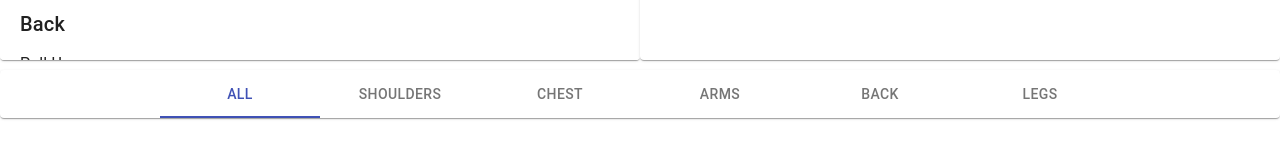
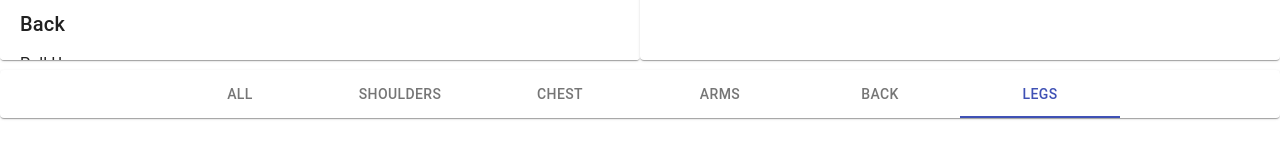
Before and after one commit to singharpan/MaterialUI, a React (Create React App) app: page / in a window 1280 px wide. Shown: the part 354-512 px from the top of the page. Built offline with nearby package versions, Linux system fonts and the light colour scheme.

Commit message:
tab onchange added

```diff
--- a/src/App.js
+++ b/src/App.js
@@ -8,6 +8,7 @@ import { muscles, excercises } from "./store/store";
 class App extends Component {
   state = {
     excercises,
+    category: "legs",
   };
   //Object.entries convert Object into Array
   getExcercisesbyMuscles() {
@@ -23,14 +24,24 @@ class App extends Component {
     );
   }
 
+  handleCategorySelected = (category) => {
+    this.setState({
+      category,
+    });
+  };
   render() {
     console.log(this.getExcercisesbyMuscles());
-    const excercies = this.getExcercisesbyMuscles();
+    const excercies = this.getExcercisesbyMuscles(),
+      { category } = this.state;
     return (
       <React.Fragment>
         <Header />
         <MainBody excercies={excercies} />
-        <Footer muscles={muscles} />
+        <Footer
+          muscles={muscles}
+          category={category}
+          onSelect={this.handleCategorySelected}
+        />
       </React.Fragment>
     );
   }
--- a/src/Footer.js
+++ b/src/Footer.js
@@ -1,13 +1,20 @@
 import React from "react";
 import { Tabs, Tab, Paper } from "@material-ui/core";
+//category is current selceted category
+const Footer = ({ muscles, onSelect, category }) => {
+  const index = category
+    ? muscles.findIndex((group) => group === category) + 1
+    : 0;
 
-const Footer = ({ muscles }) => {
+  const onIndexSelect = (e, index) =>
+    onSelect(index === 0 ? "" : muscles[index - 1]);
+
   return (
     <React.Fragment>
       <Paper>
         <Tabs
-          value={0}
-          //   onChange={handleChange}
+          value={index}
+          onChange={onIndexSelect}
           indicatorColor="primary"
           textColor="primary"
           centered
```
